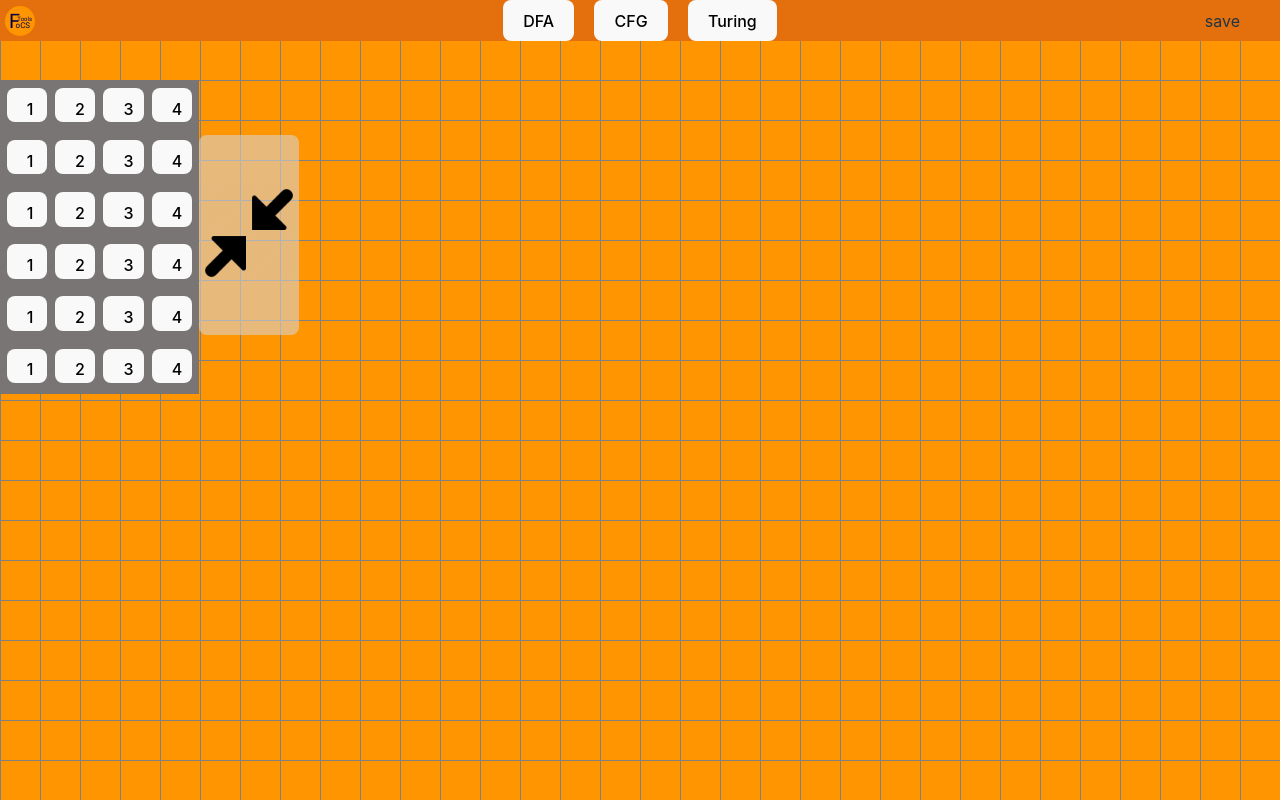
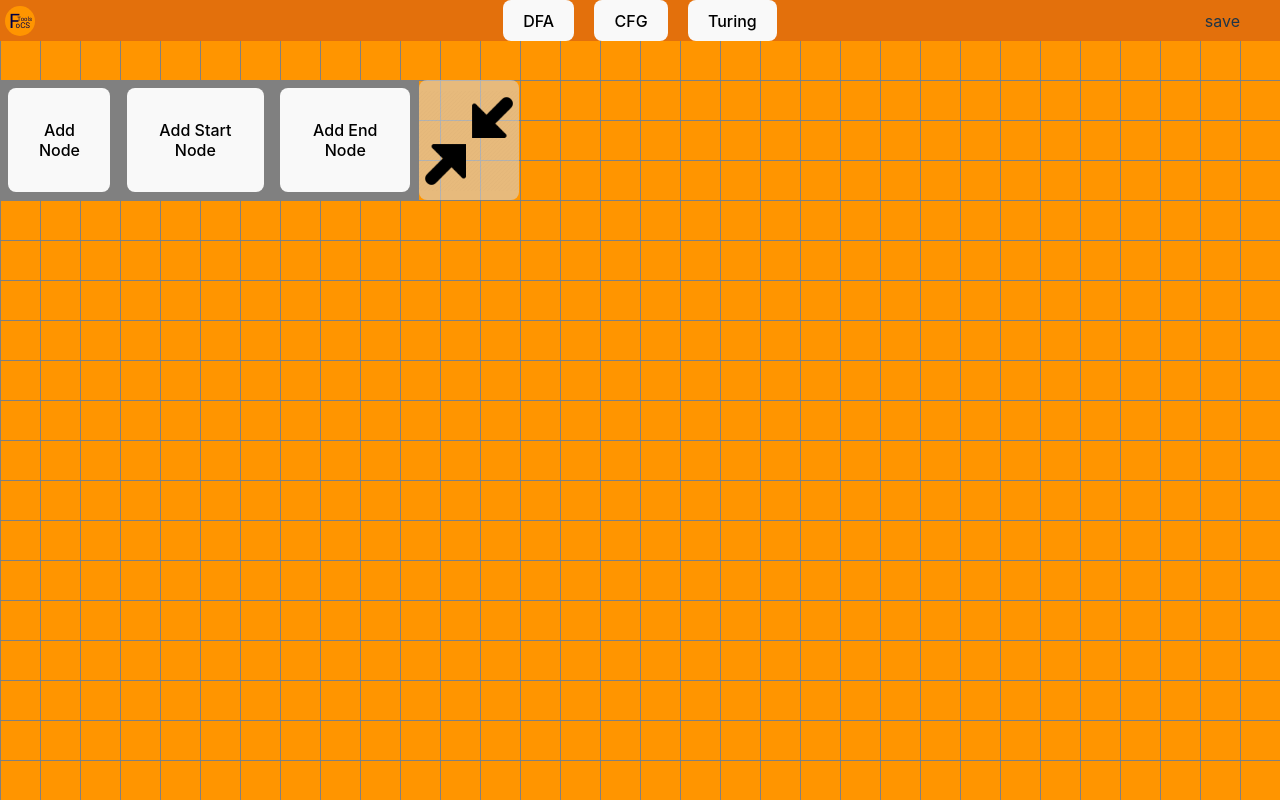
Before and after one commit to aandrepingu/FoCSTools, a React (Vite) app in the folder FoCSTools Site/: page /DFA in a window 1280 px wide. Built offline with nearby package versions, Linux system fonts and the light colour scheme.

Commit message:
Made sidebar better suited for DFA page + changed css

```diff
--- a/FoCSTools Site/src/components/Sidebar.css
+++ b/FoCSTools Site/src/components/Sidebar.css
@@ -1,24 +1,23 @@
 .sidebar {
   display: grid;
-  min-width: 25%;
   height: 100%;
   align-items: normal;
   background-color: #797575;
+  border: 5px;
 }
 
 .sidebar_Button {
   position: relative;
-  /*border: 5px;*/
-  height: 70%;
-  width: 20%;
+  border: 5px;
+  /* height: 70%;
+  width: 20%; */
   margin: 2%;
 }
 
 .sidebar_Minimize_Button {
-  position: absolute;
   background-color: #d6d6d694;
   /*border: 5px;*/
-  height: 200px;
+  height: 120px;
   width: 100px;
   top: 55px;
 }
--- a/FoCSTools Site/src/components/Sidebar.tsx
+++ b/FoCSTools Site/src/components/Sidebar.tsx
@@ -17,51 +17,22 @@ export default function Sidebar({
     <>
       <div className="flexBox">
         {show && (
-          <div className="sidebar" style={{ paddingLeft: "0px" }}>
-            <div style={{ paddingTop: "4px" }}>
+          // <div className="sidebar" style={{ paddingLeft: "0px" }}>
+            // <div style={{ paddingTop: "4px" }}>
+            <div style={{display: "flex", backgroundColor: "gray", width: "max-content"}}>
               <button
                 className="sidebar_Button"
                 onClick={() => {
                   dispatch({ type: "add_node" });
                 }}
               >
-                1
+                Add Node
               </button>
-              <button className="sidebar_Button">2</button>
-              <button className="sidebar_Button">3</button>
-              <button className="sidebar_Button">4</button>
-            </div>
-            <div style={{ paddingTop: "3px" }}>
-              <button className="sidebar_Button">1</button>
-              <button className="sidebar_Button">2</button>
-              <button className="sidebar_Button">3</button>
-              <button className="sidebar_Button">4</button>
-            </div>
-            <div style={{ paddingTop: "3px" }}>
-              <button className="sidebar_Button">1</button>
-              <button className="sidebar_Button">2</button>
-              <button className="sidebar_Button">3</button>
-              <button className="sidebar_Button">4</button>
-            </div>
-            <div style={{ paddingTop: "3px" }}>
-              <button className="sidebar_Button">1</button>
-              <button className="sidebar_Button">2</button>
-              <button className="sidebar_Button">3</button>
-              <button className="sidebar_Button">4</button>
-            </div>
-            <div style={{ paddingTop: "3px" }}>
-              <button className="sidebar_Button">1</button>
-              <button className="sidebar_Button">2</button>
-              <button className="sidebar_Button">3</button>
-              <button className="sidebar_Button">4</button>
-            </div>
-            <div style={{ paddingTop: "3px" }}>
-              <button className="sidebar_Button">1</button>
-              <button className="sidebar_Button">2</button>
-              <button className="sidebar_Button">3</button>
-              <button className="sidebar_Button">4</button>
-            </div>
-          </div>
+              <button className="sidebar_Button">Add Start Node</button>
+              <button className="sidebar_Button">Add End Node</button>
+              </div>
+
+          //  </div>
         )}
 
         <div>
```
